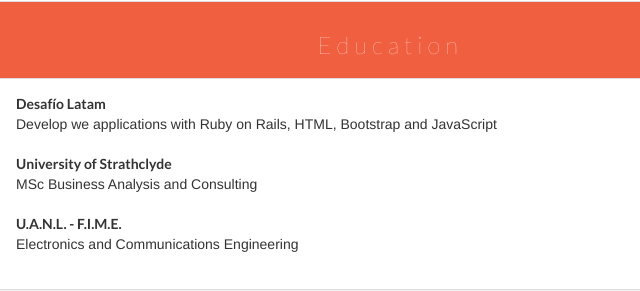
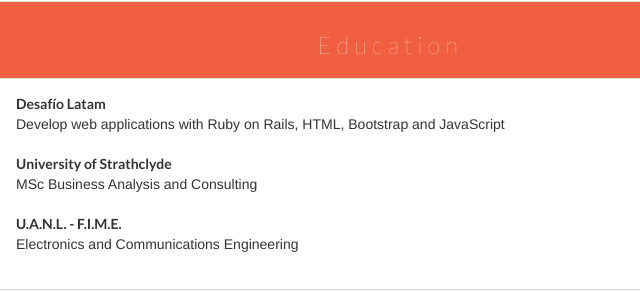
Before and after one commit to benno1323/benno1323.github.io, a plain HTML site: page index.html in a window 1280 px wide. Shown: the part 469-760 px from the top of the page, 250-890 px from the left. Drawn offline with nearby package versions, Linux system fonts and the light colour scheme; a script that the page names is missing.

Commit message:
Fix typo in Education section

```diff
--- a/index.html
+++ b/index.html
@@ -47,7 +47,7 @@
 						<dl class="dl-horizontal">
 							<dt>May 2015 - Aug 2015</dt>
 							<dd><strong>Desafío Latam</strong></dd>
-							<dd>Develop we applications with Ruby on Rails, HTML, Bootstrap and JavaScript</dd>
+							<dd>Develop web applications with Ruby on Rails, HTML, Bootstrap and JavaScript</dd>
 						</dl>
 						<dl class="dl-horizontal">
 							<dt>Sep 2011 - Jul 2013</dt>
```
